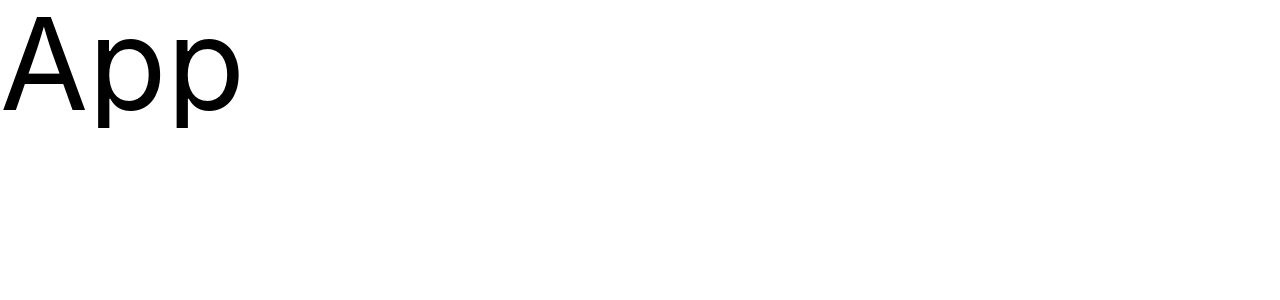
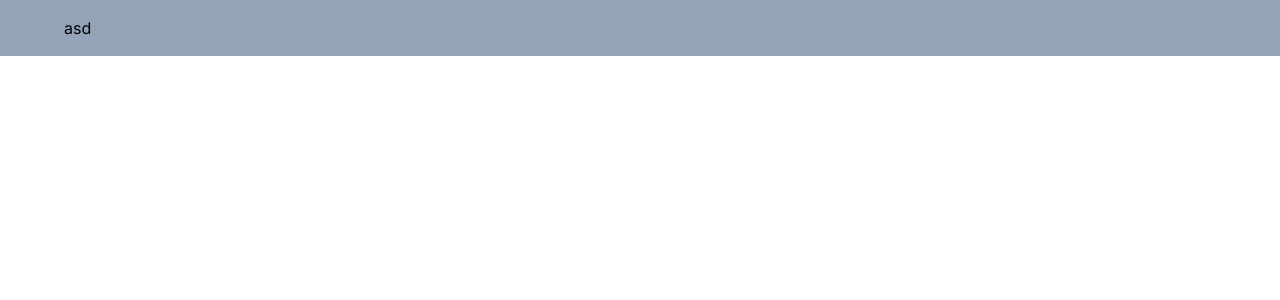
Before and after one commit to hassancodess/yoga-landing-page, a React (Vite) app: page / in a window 1280 px wide. Shown: the top 300 px of the page. Built offline with nearby package versions, Linux system fonts and the light colour scheme.

Commit message:
Initial Commit

```diff
--- a/index.html
+++ b/index.html
@@ -4,9 +4,17 @@
     <meta charset="UTF-8" />
     <link rel="icon" type="image/svg+xml" href="/vite.svg" />
     <meta name="viewport" content="width=device-width, initial-scale=1.0" />
+    <!-- FONTS -->
+    <link rel="preconnect" href="https://fonts.googleapis.com" />
+    <link rel="preconnect" href="https://fonts.gstatic.com" crossorigin />
+    <link
+      href="https://fonts.googleapis.com/css2?family=Inter:wght@400;500;600;700&display=swap"
+      rel="stylesheet"
+    />
+    <!-- FONTS -->
     <title>Yola</title>
   </head>
-  <body>
+  <body class="antialiased">
     <div id="root"></div>
     <script type="module" src="/src/main.jsx"></script>
   </body>
--- a/src/App.jsx
+++ b/src/App.jsx
@@ -1,7 +1,13 @@
+// import Hero from './components/Hero'
+
+import Navbar from './components/Navbar'
+
 function App() {
   return (
     <>
-      <div className='overflow-hidden text-9xl'>App</div>
+      <div className='overflow-hidden'>
+        <Navbar />
+      </div>
     </>
   )
 }
--- /dev/null
+++ b/src/components/Header.jsx
@@ -0,0 +1,7 @@
+import React from 'react'
+
+function Header() {
+  return <div>Header</div>
+}
+
+export default Header
--- /dev/null
+++ b/src/components/Navbar.jsx
@@ -0,0 +1,12 @@
+import React from 'react'
+
+function Navbar() {
+  return (
+    <>
+      <nav className='p-4 bg-slate-400'>
+        <div className='container mx-auto max-w-6xl'>asd</div>
+      </nav>
+    </>
+  )
+}
+export default Navbar
```
